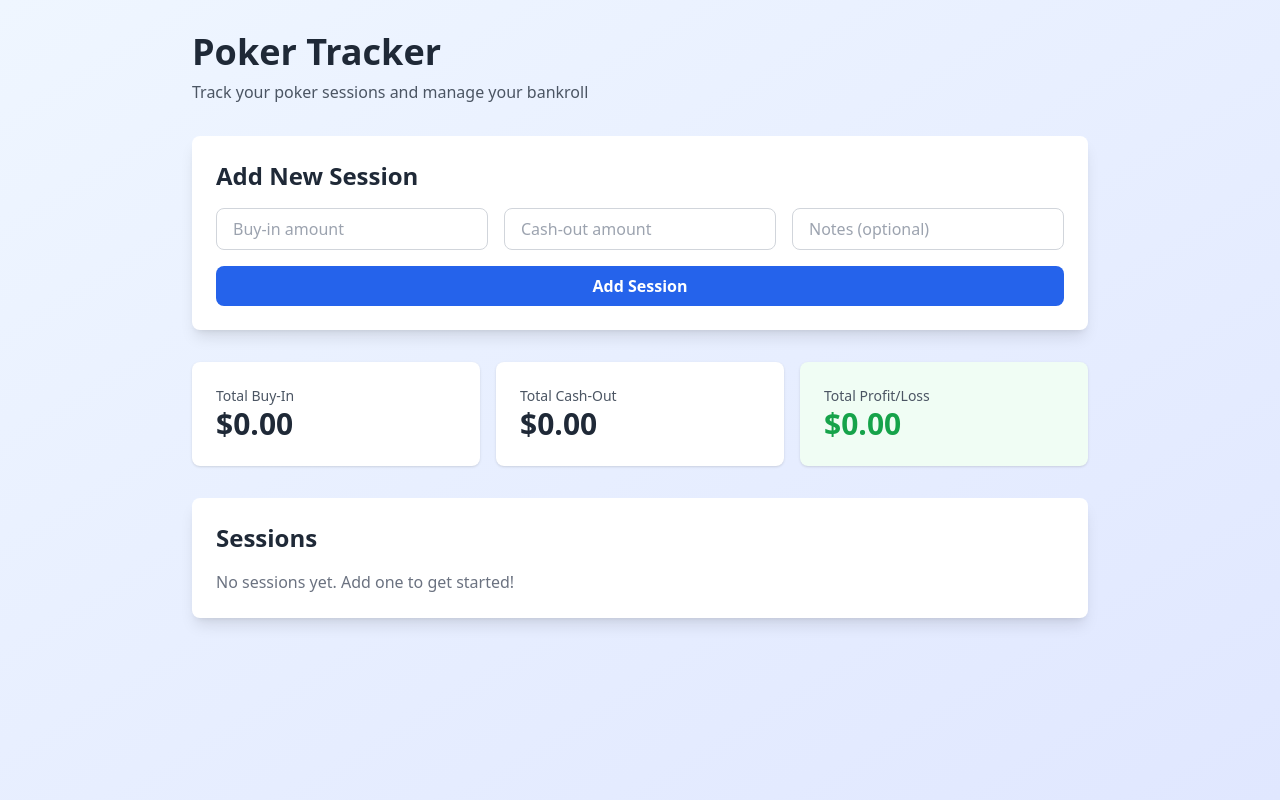
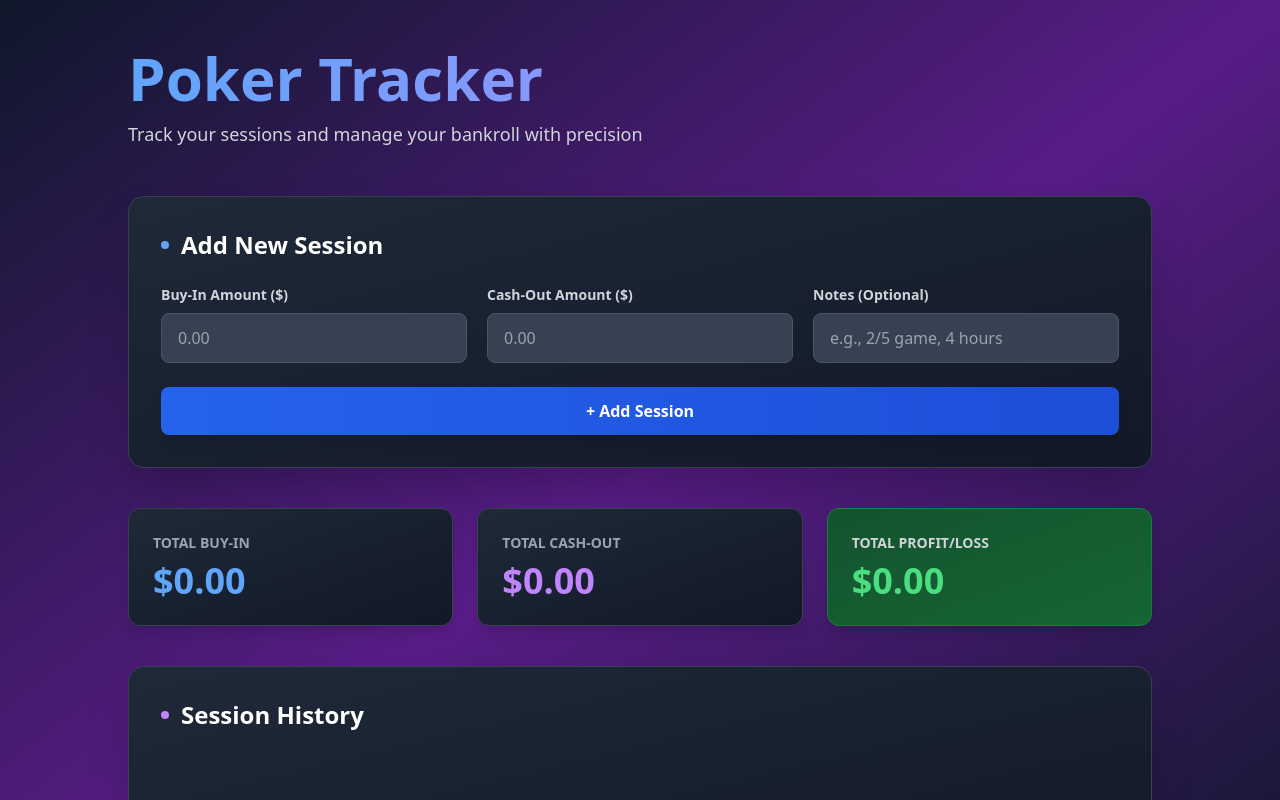
Before and after one commit to chillclaw0/poker-tracker, a Next.js app: page / in a window 1280 px wide. Shown: the top 800 px of the page. Built offline with nearby package versions, Linux system fonts and the light colour scheme.

Commit message:
improve ui with better spacing colors and typography

```diff
--- a/src/app/page.tsx
+++ b/src/app/page.tsx
@@ -1,145 +1,213 @@
+'use client';
 
-"use client";
-
-import { useState } from "react";
+import { useState } from 'react';
 
 interface Session {
   id: string;
-  date: string;
   buyIn: number;
   cashOut: number;
+  notes: string;
+  date: string;
   profit: number;
-  notes: string;
 }
 
 export default function Home() {
   const [sessions, setSessions] = useState<Session[]>([]);
-  const [buyIn, setBuyIn] = useState("");
-  const [cashOut, setCashOut] = useState("");
-  const [notes, setNotes] = useState("");
+  const [buyIn, setBuyIn] = useState('');
+  const [cashOut, setCashOut] = useState('');
+  const [notes, setNotes] = useState('');
 
-  const addSession = () => {
-    if (!buyIn || !cashOut) return;
+  const handleAddSession = () => {
+    if (!buyIn || !cashOut) {
+      alert('Please enter both buy-in and cash-out amounts');
+      return;
+    }
 
-    const profit = parseFloat(cashOut) - parseFloat(buyIn);
+    const buyInNum = parseFloat(buyIn);
+    const cashOutNum = parseFloat(cashOut);
+    const profit = cashOutNum - buyInNum;
+
     const newSession: Session = {
       id: Date.now().toString(),
-      date: new Date().toLocaleDateString(),
-      buyIn: parseFloat(buyIn),
-      cashOut: parseFloat(cashOut),
+      buyIn: buyInNum,
+      cashOut: cashOutNum,
+      notes: notes || 'No notes',
+      date: new Date().toLocaleDateString('en-US', {
+        year: 'numeric',
+        month: 'short',
+        day: 'numeric',
+        hour: '2-digit',
+        minute: '2-digit',
+      }),
       profit,
-      notes,
     };
 
     setSessions([newSession, ...sessions]);
-    setBuyIn("");
-    setCashOut("");
-    setNotes("");
+    setBuyIn('');
+    setCashOut('');
+    setNotes('');
   };
 
-  const deleteSession = (id: string) => {
+  const handleDeleteSession = (id: string) => {
     setSessions(sessions.filter((s) => s.id !== id));
   };
 
   const totalBuyIn = sessions.reduce((sum, s) => sum + s.buyIn, 0);
   const totalCashOut = sessions.reduce((sum, s) => sum + s.cashOut, 0);
-  const totalProfit = sessions.reduce((sum, s) => sum + s.profit, 0);
+  const totalProfit = totalCashOut - totalBuyIn;
 
   return (
-    <div className="min-h-screen bg-gradient-to-br from-blue-50 to-indigo-100 p-8">
-      <div className="max-w-4xl mx-auto">
-        <h1 className="text-4xl font-bold text-gray-800 mb-2">Poker Tracker</h1>
-        <p className="text-gray-600 mb-8">Track your poker sessions and manage your bankroll</p>
+    <div className="min-h-screen bg-gradient-to-br from-slate-900 via-purple-900 to-slate-900 p-6 md:p-12">
+      <div className="max-w-5xl mx-auto">
+        {/* Header */}
+        <div className="mb-12">
+          <h1 className="text-5xl md:text-6xl font-bold bg-gradient-to-r from-blue-400 to-purple-400 bg-clip-text text-transparent mb-3">
+            Poker Tracker
+          </h1>
+          <p className="text-gray-300 text-lg">
+            Track your sessions and manage your bankroll with precision
+          </p>
+        </div>
 
-        <div className="bg-white rounded-lg shadow-lg p-6 mb-8">
-          <h2 className="text-2xl font-semibold text-gray-800 mb-4">Add New Session</h2>
-          <div className="grid grid-cols-1 md:grid-cols-3 gap-4 mb-4">
+        {/* Add Session Card */}
+        <div className="bg-gradient-to-br from-gray-800 to-gray-900 rounded-2xl shadow-2xl p-8 mb-10 border border-gray-700">
+          <h2 className="text-2xl font-bold text-white mb-6 flex items-center">
+            <span className="w-2 h-2 bg-blue-400 rounded-full mr-3"></span>
+            Add New Session
+          </h2>
+
+          <div className="grid grid-cols-1 md:grid-cols-3 gap-5 mb-6">
+            <div>
+              <label className="block text-gray-300 text-sm font-semibold mb-2">
+                Buy-In Amount ($)
+              </label>
               <input
                 type="number"
-              placeholder="Buy-in amount"
+                placeholder="0.00"
                 value={buyIn}
                 onChange={(e) => setBuyIn(e.target.value)}
-              className="px-4 py-2 border border-gray-300 rounded-lg focus:outline-none focus:ring-2 focus:ring-blue-500"
+                className="w-full px-4 py-3 bg-gray-700 border border-gray-600 rounded-lg text-white placeholder-gray-400 focus:outline-none focus:ring-2 focus:ring-blue-500 focus:border-transparent transition"
               />
+            </div>
+
+            <div>
+              <label className="block text-gray-300 text-sm font-semibold mb-2">
+                Cash-Out Amount ($)
+              </label>
               <input
                 type="number"
-              placeholder="Cash-out amount"
+                placeholder="0.00"
                 value={cashOut}
                 onChange={(e) => setCashOut(e.target.value)}
-              className="px-4 py-2 border border-gray-300 rounded-lg focus:outline-none focus:ring-2 focus:ring-blue-500"
+                className="w-full px-4 py-3 bg-gray-700 border border-gray-600 rounded-lg text-white placeholder-gray-400 focus:outline-none focus:ring-2 focus:ring-blue-500 focus:border-transparent transition"
               />
+            </div>
+
+            <div>
+              <label className="block text-gray-300 text-sm font-semibold mb-2">
+                Notes (Optional)
+              </label>
               <input
                 type="text"
-              placeholder="Notes (optional)"
+                placeholder="e.g., 2/5 game, 4 hours"
                 value={notes}
                 onChange={(e) => setNotes(e.target.value)}
-              className="px-4 py-2 border border-gray-300 rounded-lg focus:outline-none focus:ring-2 focus:ring-blue-500"
+                className="w-full px-4 py-3 bg-gray-700 border border-gray-600 rounded-lg text-white placeholder-gray-400 focus:outline-none focus:ring-2 focus:ring-blue-500 focus:border-transparent transition"
               />
             </div>
+          </div>
+
           <button
-            onClick={addSession}
-            className="w-full bg-blue-600 hover:bg-blue-700 text-white font-semibold py-2 px-4 rounded-lg transition"
+            onClick={handleAddSession}
+            className="w-full bg-gradient-to-r from-blue-600 to-blue-700 hover:from-blue-700 hover:to-blue-800 text-white font-bold py-3 px-6 rounded-lg transition duration-200 shadow-lg hover:shadow-xl"
           >
-            Add Session
+            + Add Session
           </button>
         </div>
 
-        <div className="grid grid-cols-1 md:grid-cols-3 gap-4 mb-8">
-          <div className="bg-white rounded-lg shadow p-6">
-            <p className="text-gray-600 text-sm">Total Buy-In</p>
-            <p className="text-3xl font-bold text-gray-800">${totalBuyIn.toFixed(2)}</p>
+        {/* Stats Cards */}
+        <div className="grid grid-cols-1 md:grid-cols-3 gap-6 mb-10">
+          <div className="bg-gradient-to-br from-gray-800 to-gray-900 rounded-xl shadow-lg p-6 border border-gray-700">
+            <p className="text-gray-400 text-sm font-semibold mb-2">TOTAL BUY-IN</p>
+            <p className="text-4xl font-bold text-blue-400">
+              ${totalBuyIn.toFixed(2)}
+            </p>
           </div>
-          <div className="bg-white rounded-lg shadow p-6">
-            <p className="text-gray-600 text-sm">Total Cash-Out</p>
-            <p className="text-3xl font-bold text-gray-800">${totalCashOut.toFixed(2)}</p>
+
+          <div className="bg-gradient-to-br from-gray-800 to-gray-900 rounded-xl shadow-lg p-6 border border-gray-700">
+            <p className="text-gray-400 text-sm font-semibold mb-2">TOTAL CASH-OUT</p>
+            <p className="text-4xl font-bold text-purple-400">
+              ${totalCashOut.toFixed(2)}
+            </p>
           </div>
-          <div className={`rounded-lg shadow p-6 ${totalProfit >= 0 ? "bg-green-50" : "bg-red-50"}`}>
-            <p className="text-gray-600 text-sm">Total Profit/Loss</p>
-            <p className={`text-3xl font-bold ${totalProfit >= 0 ? "text-green-600" : "text-red-600"}`}>
+
+          <div className={`bg-gradient-to-br rounded-xl shadow-lg p-6 border transition ${
+            totalProfit >= 0
+              ? 'from-green-900 to-green-800 border-green-700'
+              : 'from-red-900 to-red-800 border-red-700'
+          }`}>
+            <p className="text-gray-300 text-sm font-semibold mb-2">TOTAL PROFIT/LOSS</p>
+            <p className={`text-4xl font-bold ${totalProfit >= 0 ? 'text-green-400' : 'text-red-400'}`}>
               ${totalProfit.toFixed(2)}
             </p>
           </div>
         </div>
 
-        <div className="bg-white rounded-lg shadow-lg p-6">
-          <h2 className="text-2xl font-semibold text-gray-800 mb-4">Sessions</h2>
+        {/* Sessions List */}
+        <div className="bg-gradient-to-br from-gray-800 to-gray-900 rounded-2xl shadow-2xl p-8 border border-gray-700">
+          <h2 className="text-2xl font-bold text-white mb-6 flex items-center">
+            <span className="w-2 h-2 bg-purple-400 rounded-full mr-3"></span>
+            Session History
+          </h2>
+
           {sessions.length === 0 ? (
-            <p className="text-gray-500">No sessions yet. Add one to get started!</p>
+            <div className="text-center py-12">
+              <p className="text-gray-400 text-lg">
+                No sessions yet. Add your first session to get started!
+              </p>
+            </div>
           ) : (
-            <div className="overflow-x-auto">
-              <table className="w-full">
-                <thead>
-                  <tr className="border-b">
-                    <th className="text-left py-2 px-4 font-semibold text-gray-700">Date</th>
-                    <th className="text-left py-2 px-4 font-semibold text-gray-700">Buy-In</th>
-                    <th className="text-left py-2 px-4 font-semibold text-gray-700">Cash-Out</th>
-                    <th className="text-left py-2 px-4 font-semibold text-gray-700">Profit/Loss</th>
-                    <th className="text-left py-2 px-4 font-semibold text-gray-700">Notes</th>
-                    <th className="text-left py-2 px-4 font-semibold text-gray-700">Action</th>
-                  </tr>
-                </thead>
-                <tbody>
+            <div className="space-y-4">
               {sessions.map((session) => (
-                    <tr key={session.id} className="border-b hover:bg-gray-50">
-                      <td className="py-3 px-4">{session.date}</td>
-                      <td className="py-3 px-4">${session.buyIn.toFixed(2)}</td>
-                      <td className="py-3 px-4">${session.cashOut.toFixed(2)}</td>
-                      <td className={`py-3 px-4 font-semibold ${session.profit >= 0 ? "text-green-600" : "text-red-600"}`}>
-                        ${session.profit.toFixed(2)}
-                      </td>
-                      <td className="py-3 px-4 text-gray-600">{session.notes || "-"}</td>
-                      <td className="py-3 px-4">
+                <div
+                  key={session.id}
+                  className="bg-gray-700 hover:bg-gray-650 border border-gray-600 rounded-lg p-5 transition duration-200 flex flex-col md:flex-row md:items-center md:justify-between gap-4"
+                >
+                  <div className="flex-1">
+                    <div className="flex flex-wrap gap-4 mb-2">
+                      <div>
+                        <p className="text-gray-400 text-xs font-semibold">BUY-IN</p>
+                        <p className="text-white text-lg font-bold">
+                          ${session.buyIn.toFixed(2)}
+                        </p>
+                      </div>
+                      <div>
+                        <p className="text-gray-400 text-xs font-semibold">CASH-OUT</p>
+                        <p className="text-white text-lg font-bold">
+                          ${session.cashOut.toFixed(2)}
+                        </p>
+                      </div>
+                      <div>
+                        <p className="text-gray-400 text-xs font-semibold">RESULT</p>
+                        <p className={`text-lg font-bold ${session.profit >= 0 ? 'text-green-400' : 'text-red-400'}`}>
+                          {session.profit >= 0 ? '+' : ''}${session.profit.toFixed(2)}
+                        </p>
+                      </div>
+                    </div>
+                    <div className="flex flex-col md:flex-row md:items-center md:gap-4">
+                      <p className="text-gray-400 text-sm">{session.date}</p>
+                      <p className="text-gray-300 text-sm italic">{session.notes}</p>
+                    </div>
+                  </div>
+
                   <button
-                          onClick={() => deleteSession(session.id)}
-                          className="text-red-600 hover:text-red-800 font-semibold"
+                    onClick={() => handleDeleteSession(session.id)}
+                    className="bg-red-600 hover:bg-red-700 text-white font-semibold py-2 px-4 rounded-lg transition duration-200 text-sm"
                   >
                     Delete
                   </button>
-                      </td>
-                    </tr>
+                </div>
               ))}
-                </tbody>
-              </table>
             </div>
           )}
         </div>
```
Lines whose indentation alone changed are shown as unchanged.
